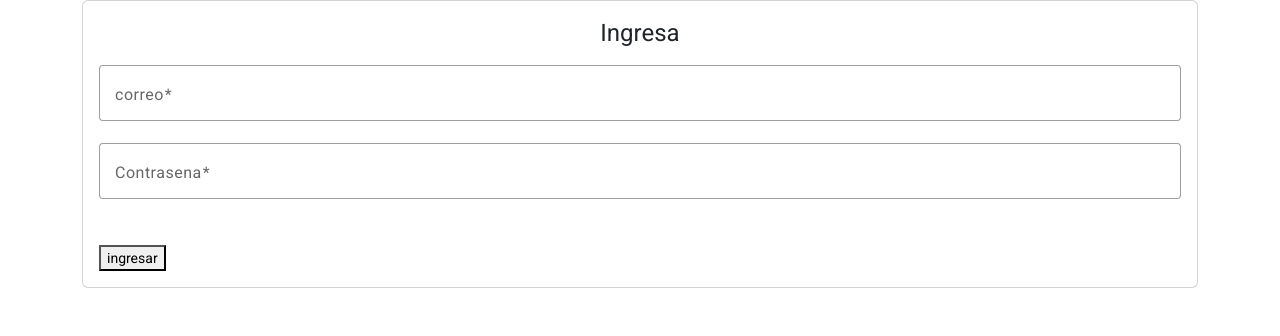
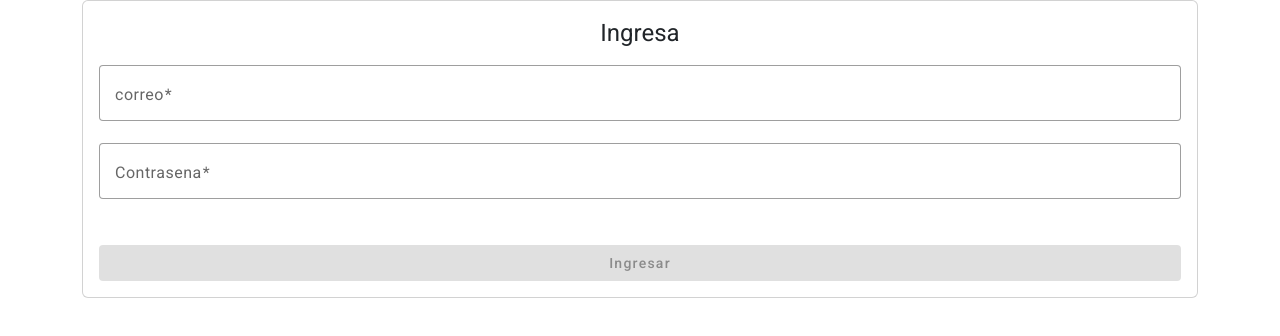
Before and after one commit to ismaelgonzales/imperialProvicional, an Angular app: page /login in a window 1280 px wide. Shown: the top 336 px of the page. Built offline with nearby package versions, Linux system fonts and the light colour scheme.

Commit message:
se valido el boton de ingresar

```diff
--- a/src/app/auth/login/login.component.html
+++ b/src/app/auth/login/login.component.html
@@ -5,7 +5,8 @@
             <form class="row" [formGroup]="loginForm">
                 <mat-form-field>
                     <mat-label>correo</mat-label>
-                    <input matInput type="password" formControlName="email" />
+                    <input matInput type="email" formControlName="email" />
+                    <mat-error>correo invalido </mat-error>
                 </mat-form-field>
                 <mat-form-field>
                     <mat-label>Contrasena</mat-label>
@@ -16,7 +17,13 @@
                 </mat-form-field>
             </form>
             <div class="mt-4 d-sm-flex justify-center">
-                <button>ingresar</button>
+                <button
+                    mat-raised-button
+                    [disabled]="!loginForm.valid"
+                    color="primary"
+                    class="w-100">
+                    Ingresar
+                </button>
             </div>
         </div>
     </div>
--- a/src/app/auth/login/login.component.ts
+++ b/src/app/auth/login/login.component.ts
@@ -15,7 +15,7 @@ export class LoginComponent {
 
     private initialForm(): void {
         this.loginForm = this.fb.group({
-            email: ['', Validators.required],
+            email: ['', [Validators.required, Validators.email]],
             contrasena: ['', Validators.required],
         });
     }
```
